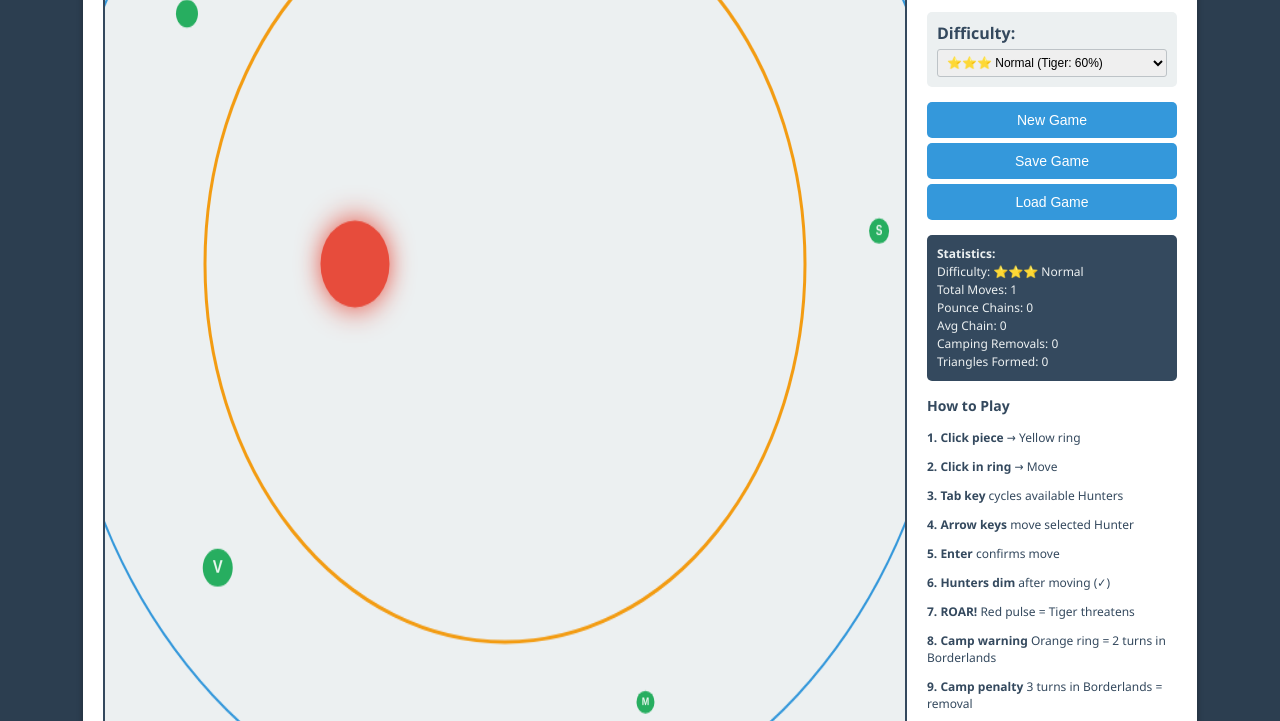
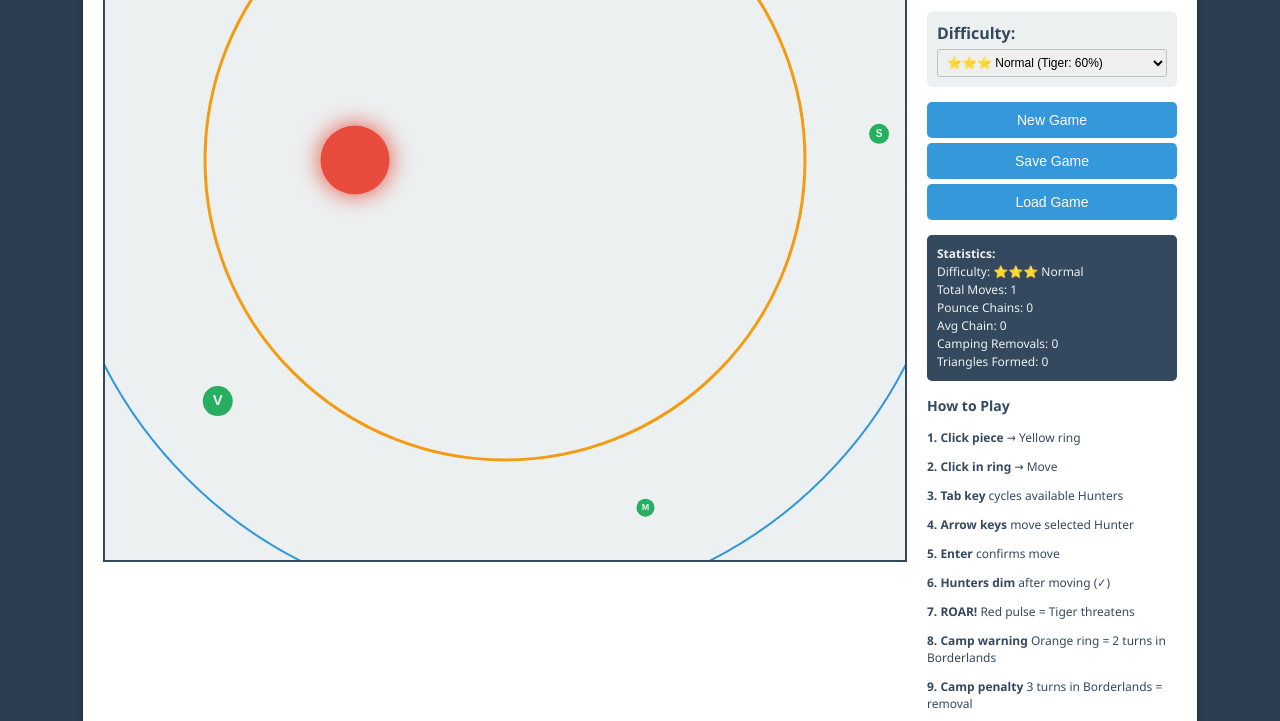
Before and after one commit to goodwin88/pounce, a plain HTML site: page index.html in a window 1280 px wide. Shown: the part 282-1003 px from the top of the page. Drawn offline with Linux system fonts and the light colour scheme.

Commit message:
Update style.css

```diff
--- a/css/style.css
+++ b/css/style.css
@@ -104,9 +104,15 @@ button:hover {
     margin-top: 0;
 }
 
-canvas:focus {
-    outline: 2px solid #3498db;
-    outline-offset: 2px;
+canvas {
+    border: 2px solid #34495e;
+    cursor: pointer;
+    touch-action: none;
+    display: block; /* ✅ Prevent inline alignment issues */
+    width: 800px;
+    height: 800px;
+    max-width: 100%;
+    /* height: auto ← REMOVE THIS if present */
 }
 
 .dimmed {
```
